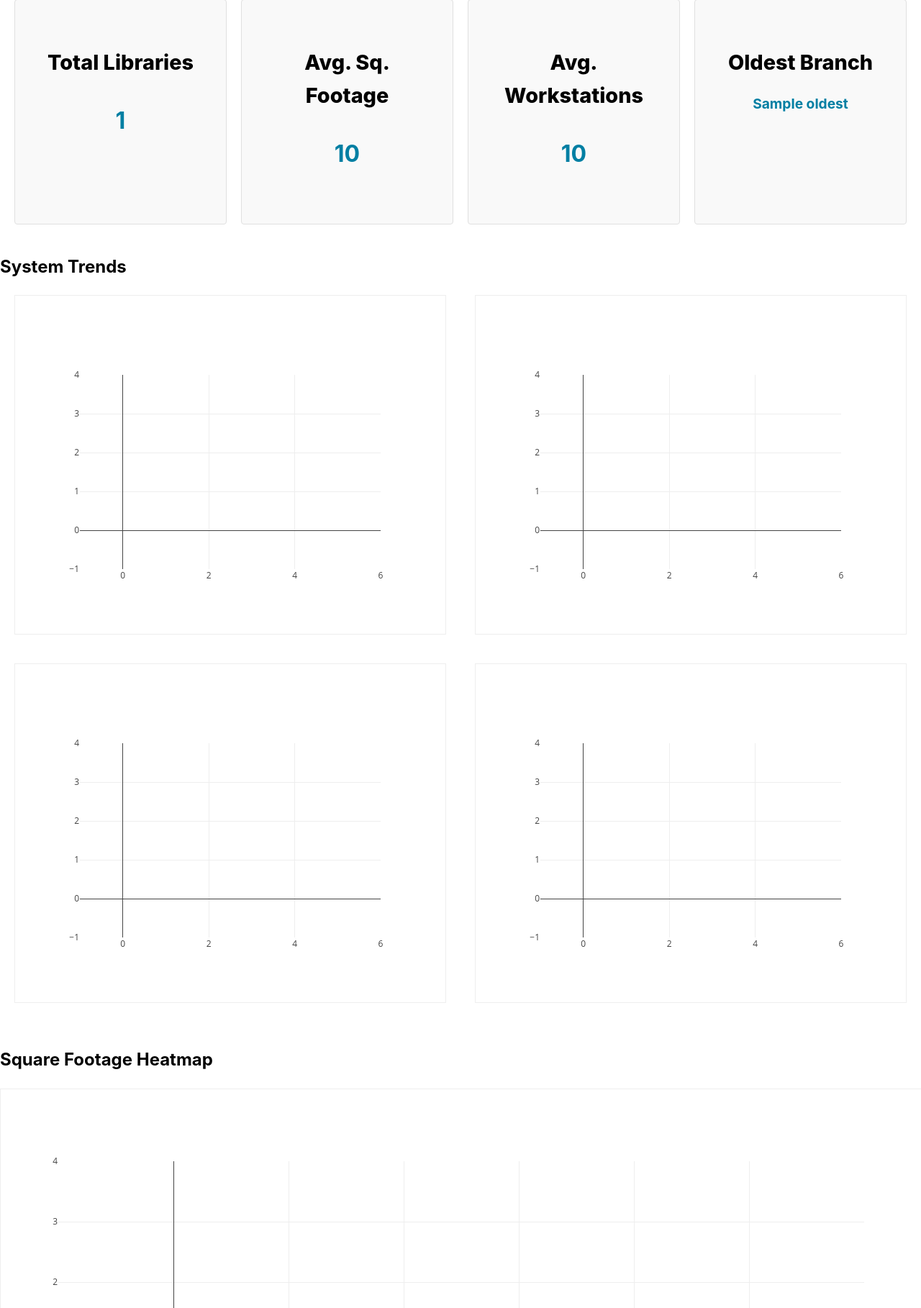
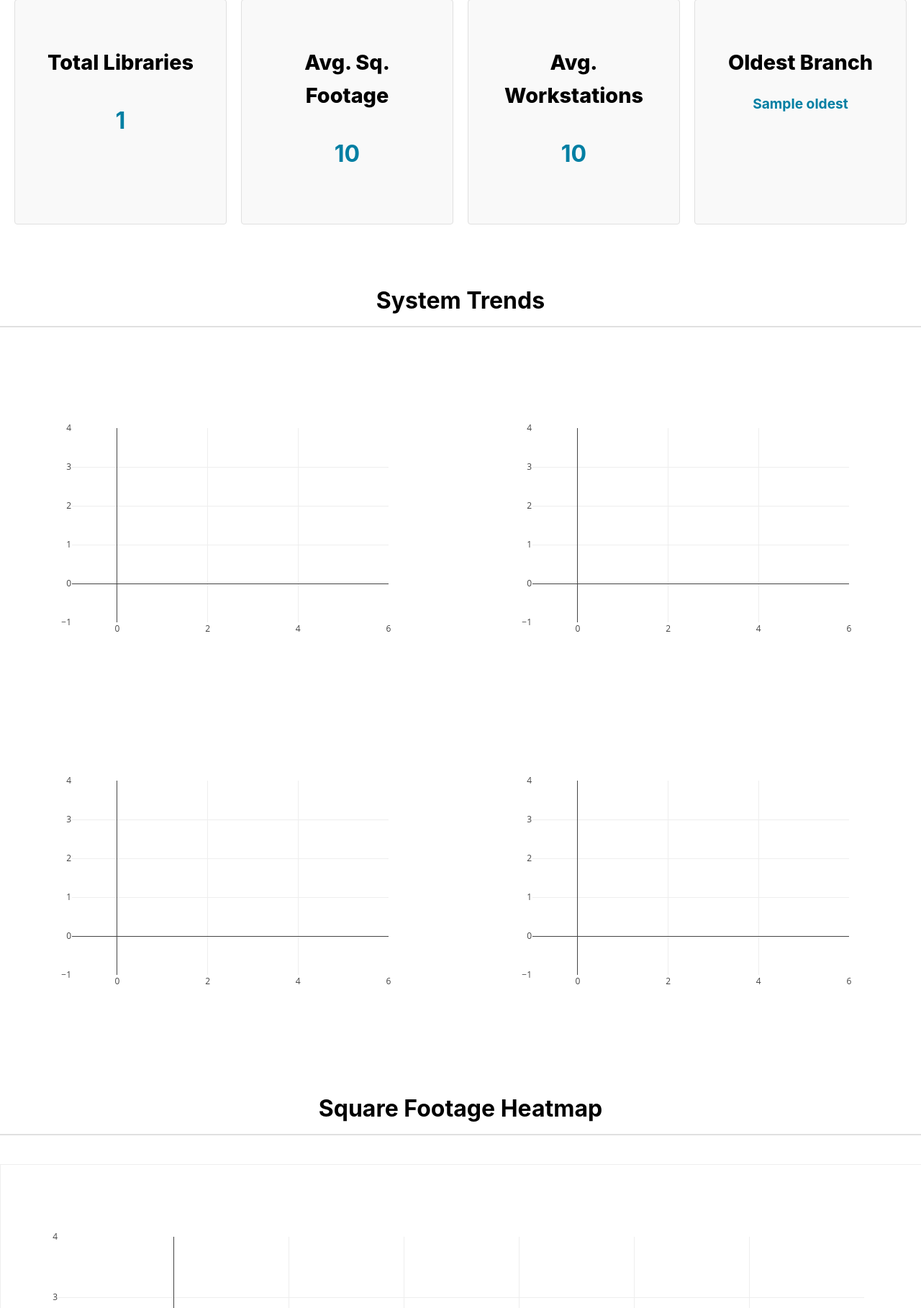
Before and after one commit to edimaudo/LibTO, a Python web app: template templates/overview.html in a window 1280 px wide. Shown: the part 198-2016 px from the top of the page at 72% size. Run offline with Jinja, Linux system fonts and the light colour scheme; the template is opened without the code that fills it: most values are stand-ins (such as "Sample title", 1, 10 or a date in 2020); some libraries are stand-ins or nearby versions.

Commit message:
Update overview.html

```diff
--- a/templates/overview.html
+++ b/templates/overview.html
@@ -98,16 +98,16 @@
         </div>
     </section>
 
-<h2>System Trends</h2>
-    <div class="charts-grid">
-        <div id="reg" class="chart-box"></div>
-        <div id="circ" class="chart-box"></div>
-        <div id="visits" class="chart-box"></div>
-        <div id="ws" class="chart-box"></div>
-    </div>
+<h2 class="section-title">System Trends</h2>
+<div class="charts-grid">
+    <div id="reg"></div>
+    <div id="circ"></div>
+    <div id="visits"></div>
+    <div id="ws"></div>
+</div>
 
-    <h2>Square Footage Heatmap</h2>
-    <div id="heatmap-viz"></div>
+<h2 class="section-title">Square Footage Heatmap</h2>
+<div id="heatmap-viz"></div>
 
 <script>
     const config = { responsive: true, displayModeBar: false };
```
